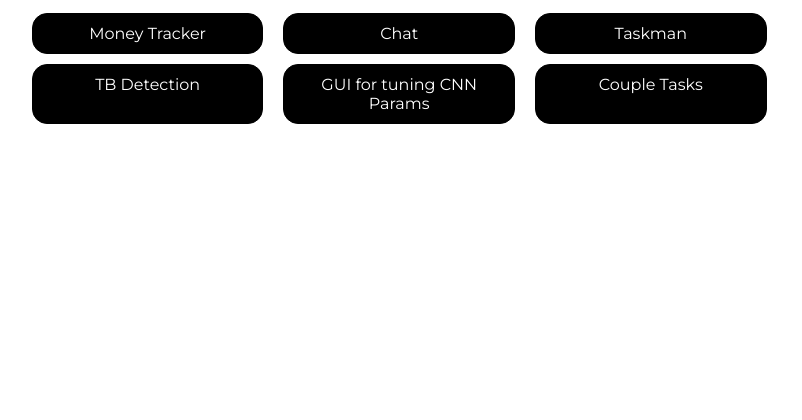
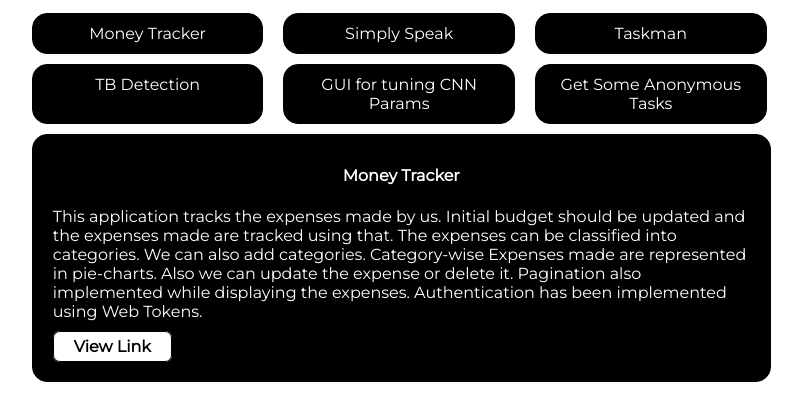
Before and after one commit to mepcovenkat97/Portfolio-stuff, a plain HTML site: page project.html in a window 1280 px wide. Shown: the whole page, without its empty margins (239-1041 px from the left). Drawn offline with Linux system fonts and the light colour scheme.

Commit message:
Project Details Added

```diff
--- a/project.css
+++ b/project.css
@@ -36,6 +36,34 @@ body{
     vertical-align: middle;
 }
 
+.project-details{
+    margin: 5px 10px;
+    padding: 10px 20px;
+    padding-bottom: 25px;
+	width: 91.9%;
+	border: 1px solid black;
+	border-radius: 15px;
+	background-color: black;
+    color: white;
+
+    /* display: none; */
+}
+
+.title{
+    text-align: center;
+}
+
+.project-link{
+    padding: 5px 20px;
+    margin: 0px auto;
+    border:1px solid black;
+    border-radius: 7px;
+    text-decoration: none;
+    color: black;
+    background: white;
+    font-weight: bolder;
+}
+
 
 @media only screen and (max-width: 425px){
 	.project-section{
@@ -45,4 +73,8 @@ body{
     .project{
         width: 31%;
     }
+
+    .project-details{
+        width: 80%;
+    }
 }
--- a/project.html
+++ b/project.html
@@ -9,11 +9,19 @@
     <div class="project-section">
         <div class="projects-area">
             <div class="project">Money Tracker</div>
-            <div class="project">Chat</div>
+            <div class="project">Simply Speak</div>
             <div class="project">Taskman</div>
             <div class="project">TB Detection</div>
             <div class="project">GUI for tuning CNN Params</div>
-            <div class="project">Couple Tasks</div>
+            <div class="project">Get Some Anonymous Tasks</div>
+        </div>
+
+        <div class="details">
+            <div class="project-details" id="money-tracker">
+                <h4 class="title">Money Tracker</h4>
+                <p>This application tracks the expenses made by us. Initial budget should be updated and the expenses made are tracked using that. The expenses can be classified into categories. We can also add categories. Category-wise Expenses made are represented in pie-charts. Also we can update the expense or delete it. Pagination also implemented while displaying the expenses. Authentication has been implemented using Web Tokens. </p>
+                <a class="project-link" href="https://github.com/mepcovenkat97/Expense-Tracker" target="_blank">View Link</a>
+            </div>
         </div>
     </div>
 </body>
```
